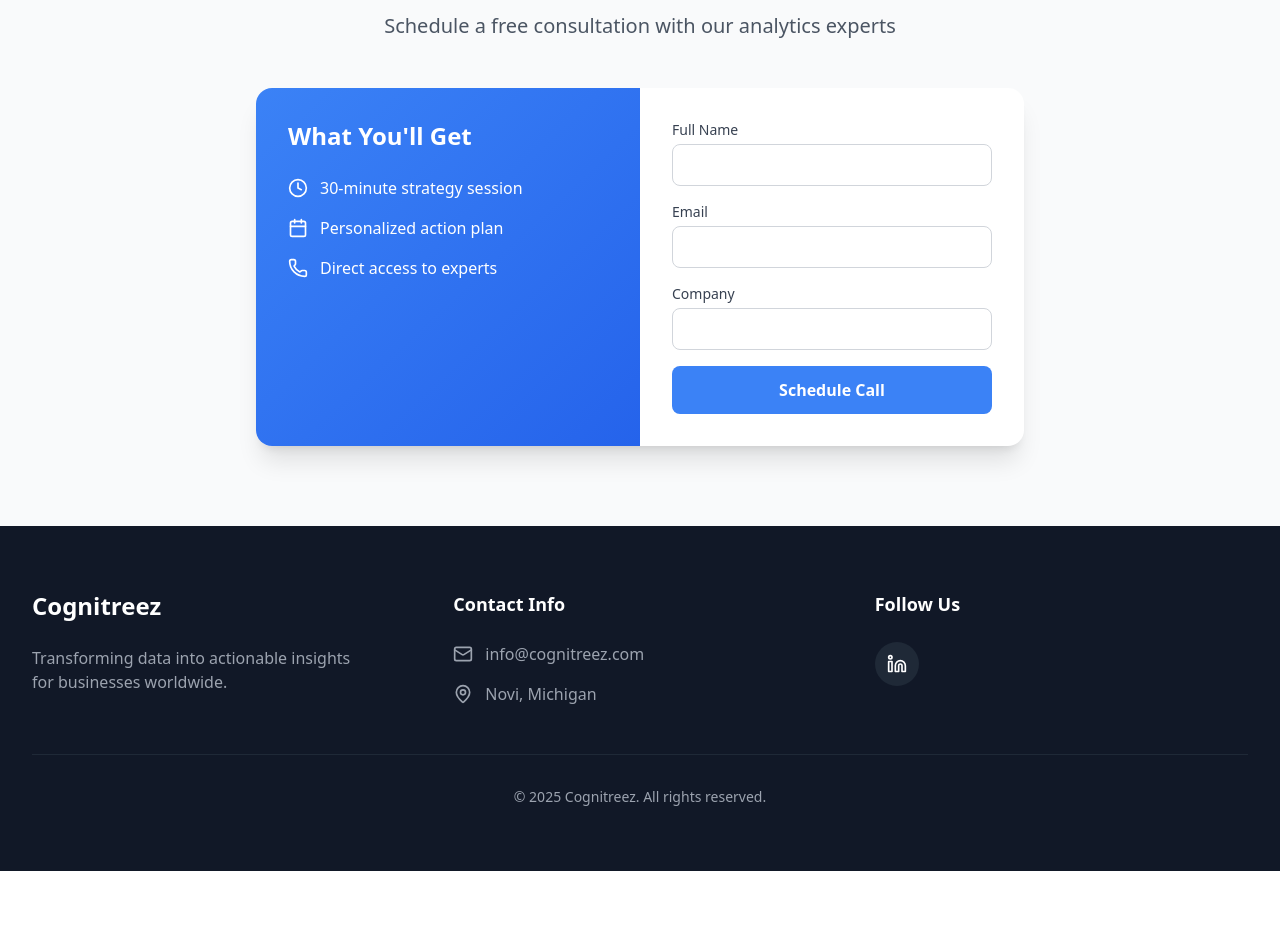
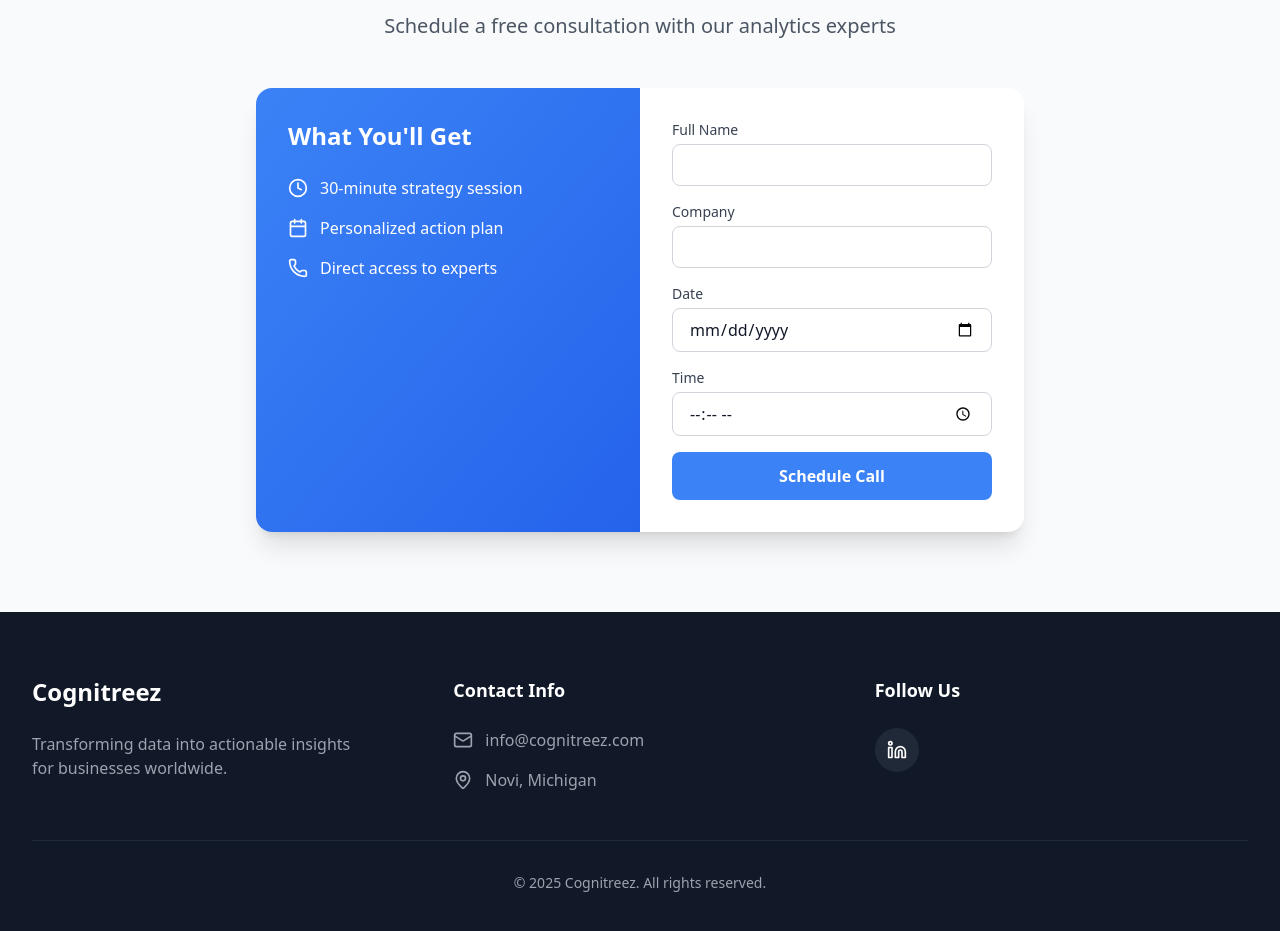
Before and after one commit to bibinwithab/cognitreez, a React (Vite) app: page / in a window 1280 px wide. Shown: the part 2368-3299 px from the top of the page. Before the commit the page ends 3239 px from the top, so only its background shows below. Built offline with nearby package versions, Linux system fonts and the light colour scheme.

Commit message:
added functionality to BookACall component

```diff
--- a/src/Components/BookACall.jsx
+++ b/src/Components/BookACall.jsx
@@ -1,7 +1,42 @@
 import { motion } from "motion/react";
+import { useState } from "react";
+
 import { Clock, Calendar, Phone } from "lucide-react";
 
 const BookACall = () => {
+  const [formData, setFormData] = useState({
+    name: "",
+    company: "",
+    date: "",
+    time: "",
+  });
+
+  const handleChange = (e) => {
+    const { name, value } = e.target;
+    setFormData({ ...formData, [name]: value });
+  };
+
+  const handleSubmit = (e) => {
+    e.preventDefault();
+    const mailtoLink = generateMailtoLink(formData);
+    window.location.href = mailtoLink;
+  };
+
+  const generateMailtoLink = ({ name, company, date, time }) => {
+    const recipient = "info@cognitreez.com";
+    const subject = encodeURIComponent("Appointment Request");
+    const body = encodeURIComponent(
+      `Hello,
+
+I am ${name} from ${company} would like to book a call on ${date} at ${time}.
+Please let me know if this time works for you.
+
+Thank you!`
+    );
+
+    return `mailto:${recipient}?subject=${subject}&body=${body}`;
+  };
+
   return (
     <div className="bg-gray-50 dark:bg-gray-900 py-20">
       <div className="max-w-7xl mx-auto px-4 sm:px-6 lg:px-8">
@@ -56,7 +91,7 @@
             </div>
 
             <div className="p-8">
-              <form className="space-y-4">
+              <form className="space-y-4" onSubmit={handleSubmit}>
                 <div>
                   <label className="block text-sm font-medium text-gray-700 dark:text-gray-300 mb-1">
                     Full Name
@@ -69,22 +104,38 @@
                 </div>
                 <div>
                   <label className="block text-sm font-medium text-gray-700 dark:text-gray-300 mb-1">
-                    Email
-                  </label>
-                  <motion.input
-                    whileFocus={{ scale: 1.01 }}
-                    type="email"
-                    className="w-full px-4 py-2 border border-gray-300 dark:border-gray-600 rounded-lg focus:ring-2 focus:ring-blue-500 focus:border-transparent bg-white dark:bg-gray-700 text-gray-900 dark:text-white"
-                  />
-                </div>
-                <div>
-                  <label className="block text-sm font-medium text-gray-700 dark:text-gray-300 mb-1">
                     Company
                   </label>
                   <motion.input
                     whileFocus={{ scale: 1.01 }}
                     type="text"
                     className="w-full px-4 py-2 border border-gray-300 dark:border-gray-600 rounded-lg focus:ring-2 focus:ring-blue-500 focus:border-transparent bg-white dark:bg-gray-700 text-gray-900 dark:text-white"
+                  />
+                </div>
+                <div>
+                  <label className="block text-sm font-medium text-gray-700 dark:text-gray-300 mb-1">
+                    Date
+                  </label>
+                  <motion.input
+                    whileFocus={{ scale: 1.01 }}
+                    type="date"
+                    name="date"
+                    className="w-full px-4 py-2 border border-gray-300 dark:border-gray-600 rounded-lg focus:ring-2 focus:ring-blue-500 focus:border-transparent bg-white dark:bg-gray-700 text-gray-900 dark:text-white"
+                    onChange={handleChange}
+                    required
+                  />
+                </div>
+                <div>
+                  <label className="block text-sm font-medium text-gray-700 dark:text-gray-300 mb-1">
+                    Time
+                  </label>
+                  <motion.input
+                    whileFocus={{ scale: 1.01 }}
+                    type="time"
+                    name="time"
+                    className="w-full px-4 py-2 border border-gray-300 dark:border-gray-600 rounded-lg focus:ring-2 focus:ring-blue-500 focus:border-transparent bg-white dark:bg-gray-700 text-gray-900 dark:text-white"
+                    onChange={handleChange}
+                    required
                   />
                 </div>
                 <motion.button
```
